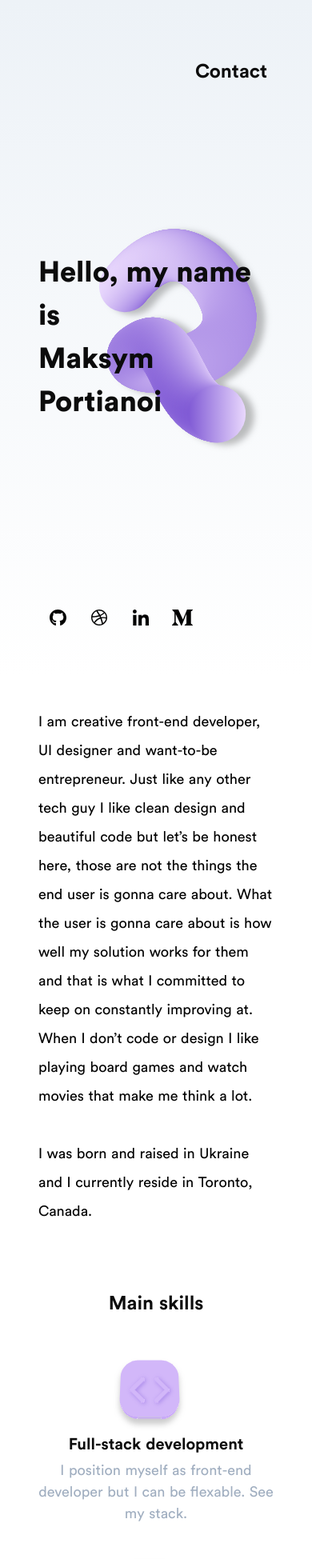
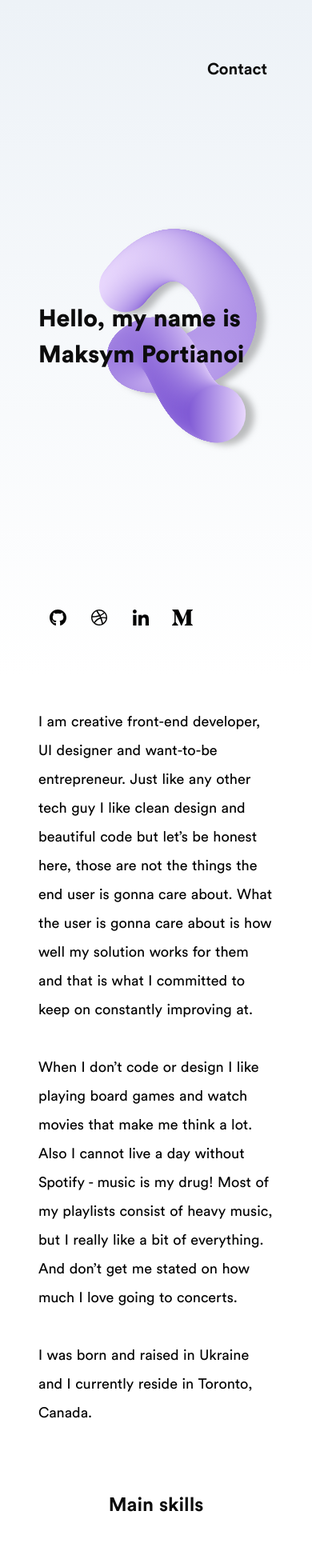
Before and after one commit to portikM/portimaksym.com, a Nuxt app: page / in a window 390 px wide. Shown: the top 1949 px of the page at 80% size. Built offline with nearby package versions, Linux system fonts and the light colour scheme.

Commit message:
Touch up about section

```diff
--- a/layouts/default.vue
+++ b/layouts/default.vue
@@ -117,20 +117,26 @@ html {
 }
 
 .gradient {
-  background: linear-gradient(to right, #f687b3, #ed64a6);
+  background: linear-gradient(to right, #ed64a6, #f687b3);
 }
 
 .anchor {
-  @apply rounded-full text-2xl text-porti-black font-bold;
+  @apply rounded-full text-xl text-porti-black font-bold;
 
   &:hover {
     @apply shadow-lg text-white;
-    background: linear-gradient(to right, #f687b3, #ed64a6);
+    background: linear-gradient(to right, #ed64a6, #f687b3);
   }
 
   &:focus {
     @apply shadow-lg text-white outline-none;
-    background: linear-gradient(to right, #f687b3, #ed64a6);
+    background: linear-gradient(to right, #ed64a6, #f687b3);
+  }
+}
+
+@screen sm {
+  .anchor {
+    @apply text-2xl;
   }
 }
 
--- a/pages/index.vue
+++ b/pages/index.vue
@@ -5,7 +5,7 @@
       style="background: linear-gradient(to bottom, #EDF2F7, white);"
     >
       <div class="relative flex items-center max-w-6xl h-screen">
-        <h1 class="pr-2 text-4xl md:text-5xl z-20">
+        <h1 class="pr-2 text-3xl sm:text-4xl md:text-5xl z-20">
           Hello, my name is
           <br />
           Maksym Portianoi
@@ -87,8 +87,15 @@
           beautiful code but let’s be honest here, those are not the things the
           end user is gonna care about. What the user is gonna care about is how
           well my solution works for them and that is what I committed to keep
-          on constantly improving at. When I don’t code or design I like playing
-          board games and watch movies that make me think a lot.
+          on constantly improving at.
+        </p>
+        <br />
+        <p>
+          When I don’t code or design I like playing board games and watch
+          movies that make me think a lot. Also I cannot live a day without
+          Spotify - music is my drug! Most of my playlists consist of heavy
+          music, but I really like a bit of everything. And don’t get me stated
+          on how much I love going to concerts.
         </p>
         <br />
         <p>
```
Also changed, not shown: assets/images/code-icon.svg (added).
